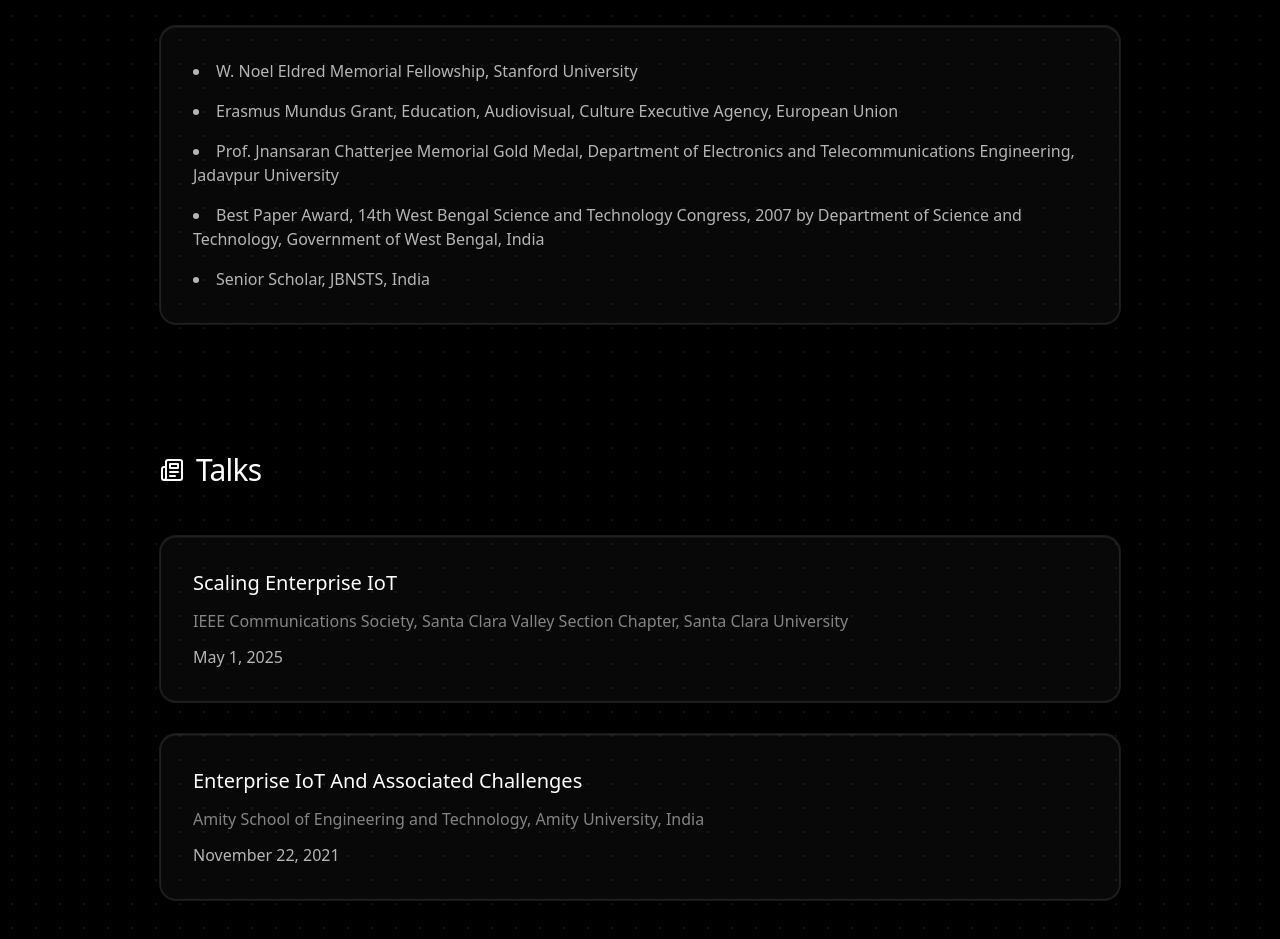
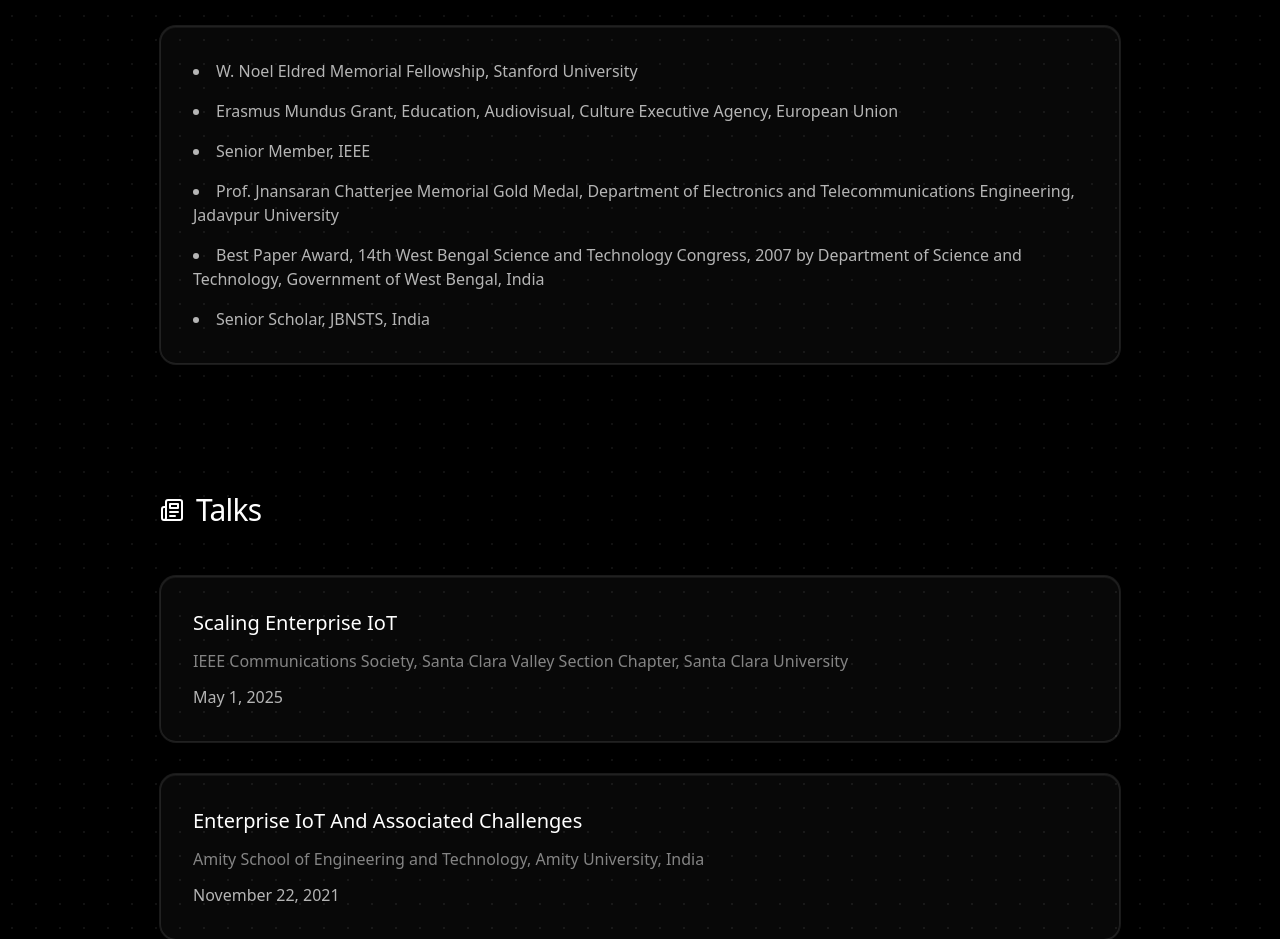
Before and after one commit to abhishekb21/abhishekb21.github.io, a React (Vite) app: page / in a window 1280 px wide. Shown: the part 8540-9479 px from the top of the page. Built offline with nearby package versions, Linux system fonts and the light colour scheme.

Commit message:
Updated membership

```diff
--- a/src/App.tsx
+++ b/src/App.tsx
@@ -769,6 +769,7 @@ function App() {
               <ul className="list-disc list-inside space-y-4 text-white/70">
                 <li>W. Noel Eldred Memorial Fellowship, Stanford University</li>
                 <li>Erasmus Mundus Grant, Education, Audiovisual, Culture Executive Agency, European Union</li>
+                <li>Senior Member, IEEE</li>
                 <li>Prof. Jnansaran Chatterjee Memorial Gold Medal, Department of Electronics and Telecommunications Engineering, Jadavpur University</li>
                 <li>Best Paper Award, 14th West Bengal Science and Technology Congress, 2007 by Department of Science and Technology, Government of West Bengal, India</li>
                 <li>Senior Scholar, JBNSTS, India</li>
```
